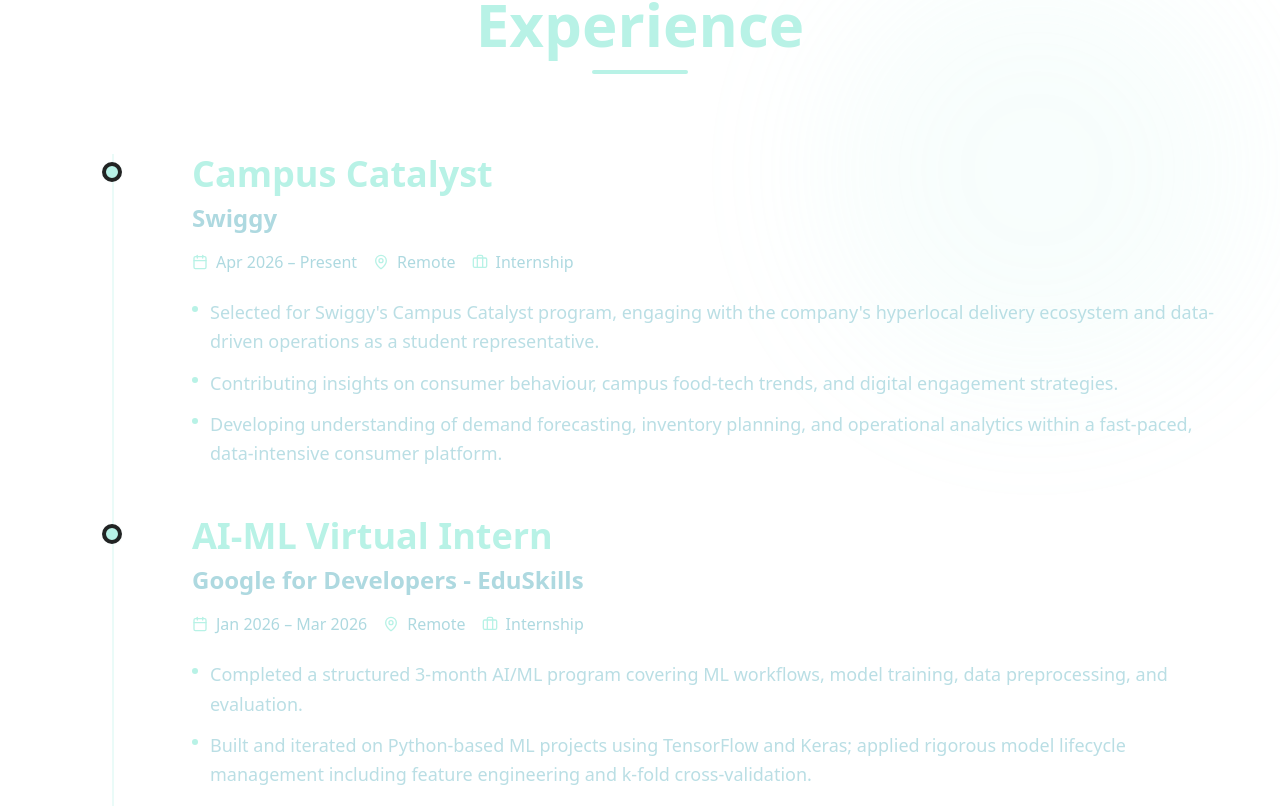
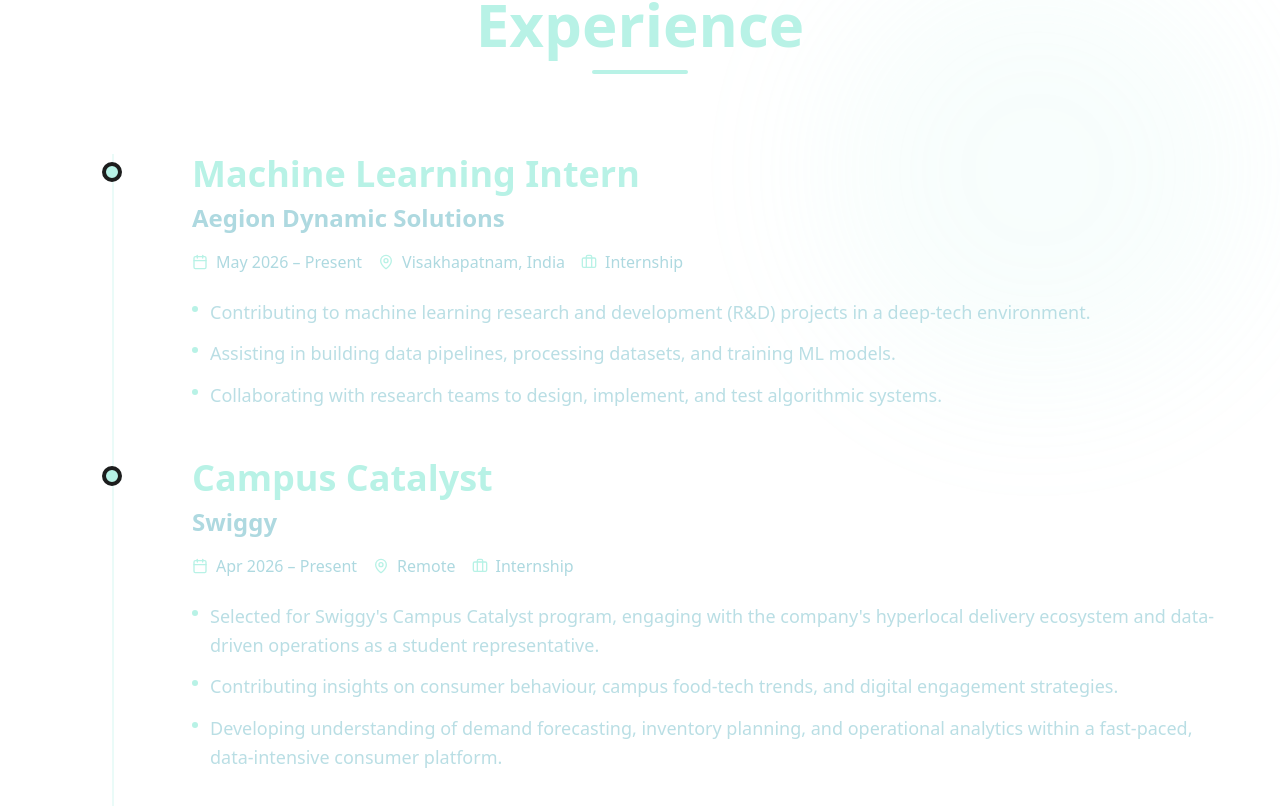
Before and after one commit to ravencore06/Portfolio, a React (Vite) app: page / in a window 1280 px wide. Shown: the part 902-1708 px from the top of the page. Built offline with nearby package versions, Linux system fonts and the light colour scheme; no server answers.

Commit message:
Add Machine Learning Intern experience at Aegion Dynamic Solutions

```diff
--- a/src/components/Experience.jsx
+++ b/src/components/Experience.jsx
@@ -7,6 +7,18 @@
   const { theme } = useContext(ThemeContext);
 
   const experiences = [
+    {
+      title: 'Machine Learning Intern',
+      company: 'Aegion Dynamic Solutions',
+      period: 'May 2026 – Present',
+      location: 'Visakhapatnam, India',
+      type: 'Internship',
+      description: [
+        "Contributing to machine learning research and development (R&D) projects in a deep-tech environment.",
+        "Assisting in building data pipelines, processing datasets, and training ML models.",
+        "Collaborating with research teams to design, implement, and test algorithmic systems."
+      ],
+    },
     {
       title: 'Campus Catalyst',
       company: 'Swiggy',
```
